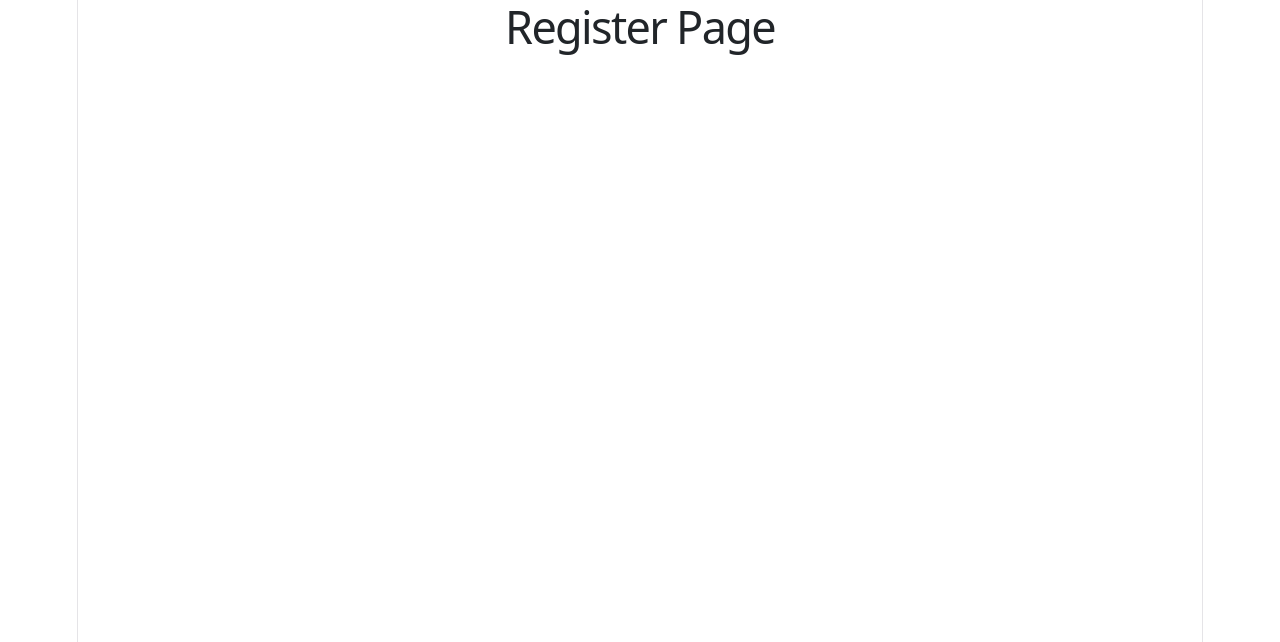
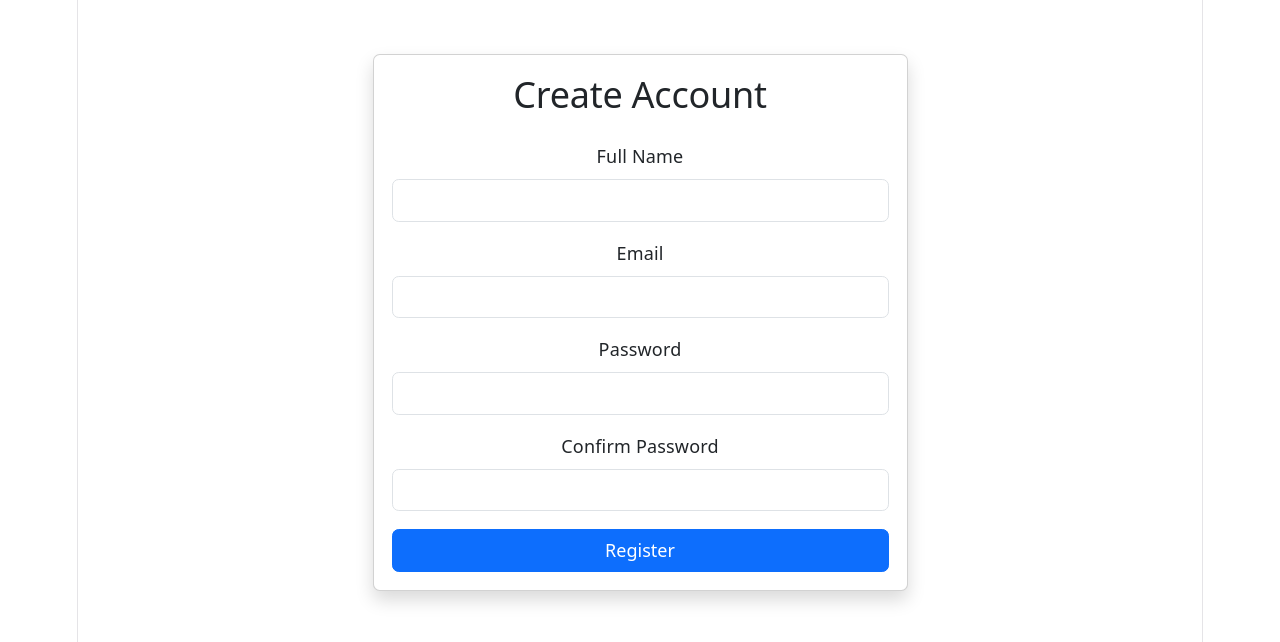
Before and after one commit to bishal-002/LUTech, a React app in the folder frontend/: page /register in a window 1280 px wide. Shown: the top 642 px of the page. Built offline with nearby package versions, Linux system fonts and the light colour scheme; the HTML template or start-up script is replaced by a standard one.

Commit message:
Frontend of Register is created

```diff
--- a/frontend/src/pages/Register.jsx
+++ b/frontend/src/pages/Register.jsx
@@ -1,5 +1,181 @@
+import { useState } from "react";
+import { registerUser } from "../services/authService";
+
 function Register() {
-  return <h1>Register Page</h1>;
+  const [formData, setFormData] = useState({
+    name: "",
+    email: "",
+    password: "",
+    confirmPassword: "",
+  });
+
+  const [message, setMessage] = useState("");
+  const [error, setError] = useState("");
+
+  const handleChange = (e) => {
+    setFormData({
+      ...formData,
+      [e.target.name]: e.target.value,
+    });
+  };
+
+  const validateForm = () => {
+    const emailRegex = /^[^\s@]+@[^\s@]+\.[^\s@]+$/;
+
+    if (
+      !formData.name ||
+      !formData.email ||
+      !formData.password ||
+      !formData.confirmPassword
+    ) {
+      setError("All fields are required");
+      return false;
+    }
+
+    if (!emailRegex.test(formData.email)) {
+      setError("Please enter a valid email");
+      return false;
+    }
+
+    if (formData.password.length < 6) {
+      setError("Password must be at least 6 characters");
+      return false;
+    }
+
+    if (formData.password !== formData.confirmPassword) {
+      setError("Passwords do not match");
+      return false;
+    }
+
+    return true;
+  };
+
+  const handleSubmit = async (e) => {
+    e.preventDefault();
+
+    setError("");
+    setMessage("");
+
+    if (!validateForm()) return;
+
+    try {
+      const response = await registerUser({
+        name: formData.name,
+        email: formData.email,
+        password: formData.password,
+      });
+
+      setMessage(response.message);
+
+      setFormData({
+        name: "",
+        email: "",
+        password: "",
+        confirmPassword: "",
+      });
+
+    } catch (err) {
+      setError(
+        err.response?.data?.message ||
+        "Registration failed"
+      );
+    }
+  };
+
+  return (
+    <div className="container mt-5">
+      <div className="row justify-content-center">
+        <div className="col-md-6">
+
+          <div className="card shadow">
+            <div className="card-body">
+
+              <h2 className="text-center mb-4">
+                Create Account
+              </h2>
+
+              {message && (
+                <div className="alert alert-success">
+                  {message}
+                </div>
+              )}
+
+              {error && (
+                <div className="alert alert-danger">
+                  {error}
+                </div>
+              )}
+
+              <form onSubmit={handleSubmit}>
+
+                <div className="mb-3">
+                  <label className="form-label">
+                    Full Name
+                  </label>
+                  <input
+                    type="text"
+                    className="form-control"
+                    name="name"
+                    value={formData.name}
+                    onChange={handleChange}
+                  />
+                </div>
+
+                <div className="mb-3">
+                  <label className="form-label">
+                    Email
+                  </label>
+                  <input
+                    type="email"
+                    className="form-control"
+                    name="email"
+                    value={formData.email}
+                    onChange={handleChange}
+                  />
+                </div>
+
+                <div className="mb-3">
+                  <label className="form-label">
+                    Password
+                  </label>
+                  <input
+                    type="password"
+                    className="form-control"
+                    name="password"
+                    value={formData.password}
+                    onChange={handleChange}
+                  />
+                </div>
+
+                <div className="mb-3">
+                  <label className="form-label">
+                    Confirm Password
+                  </label>
+                  <input
+                    type="password"
+                    className="form-control"
+                    name="confirmPassword"
+                    value={formData.confirmPassword}
+                    onChange={handleChange}
+                  />
+                </div>
+
+                <button
+                  type="submit"
+                  className="btn btn-primary w-100"
+                >
+                  Register
+                </button>
+
+              </form>
+
+            </div>
+          </div>
+
+        </div>
+      </div>
+    </div>
+  );
 }
 
 export default Register;
```
